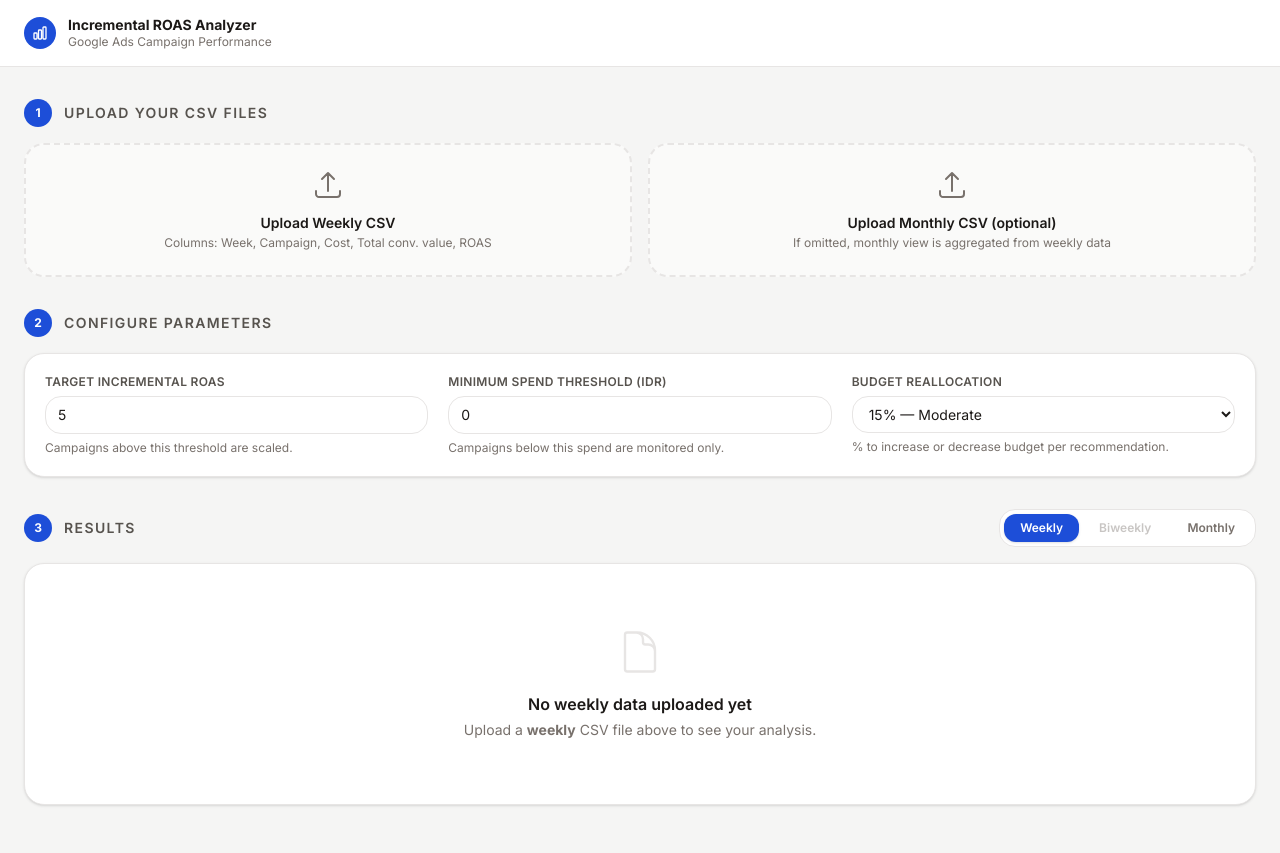
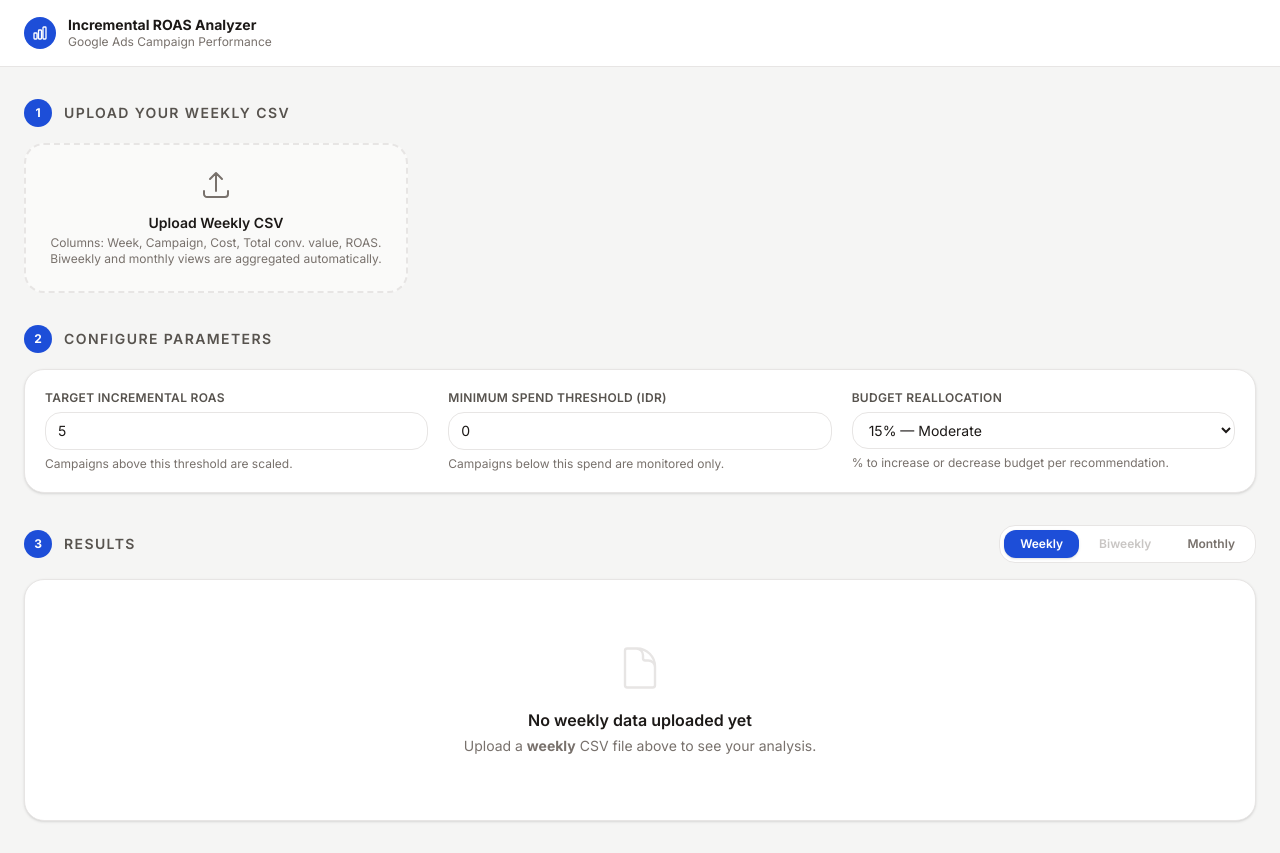
Before and after one commit to iyankzona/belajar-ygy, a Next.js app: page / in a window 1280 px wide. Built offline with nearby package versions, Linux system fonts and the light colour scheme.

Commit message:
feat: simplify data handling and remove monthly CSV upload
Co-authored-by: iyankzona <123718005+iyankzona@users.noreply.github.com>

```diff
--- a/src/components/Analyzer.tsx
+++ b/src/components/Analyzer.tsx
@@ -190,10 +190,8 @@ function ChartCard({ title, children }: { title: string; children: React.ReactEl
 export function Analyzer() {
   const [view, setView] = useState<ViewMode>('weekly')
   const [weeklyRows, setWeeklyRows] = useState<RawRow[]>([])
-  const [monthlyRows, setMonthlyRows] = useState<RawRow[]>([])
   const [weeklyFileName, setWeeklyFileName] = useState<string | null>(null)
-  const [monthlyFileName, setMonthlyFileName] = useState<string | null>(null)
-  const [errors, setErrors] = useState<Record<ViewMode, string>>({ weekly: '', biweekly: '', monthly: '' })
+  const [errors, setErrors] = useState<{ weekly: string }>({ weekly: '' })
   const [targetIncrementalRoas, setTargetIncrementalRoas] = useState(5)
   const [minimumSpend, setMinimumSpend] = useState(0)
   const [reallocationPercentage, setReallocationPercentage] = useState(15)
@@ -204,17 +202,13 @@ export function Analyzer() {
   const [decisionCadence, setDecisionCadence] = useState<DecisionCadence>('monthly')
   const [lastActionDates, setLastActionDates] = useState<CampaignActionsStore>(() => loadActions())
 
-  // Biweekly and monthly rows are derived from weekly data — aggregated on the fly.
-  // If a separate monthly CSV is loaded we use that; otherwise we aggregate from weekly
-  // so the monthly view is always consistent with the weekly source of truth.
+  // Biweekly and monthly rows are always derived from weekly data — single source of truth.
   const biweeklyRows = useMemo(() => aggregateBiweekly(weeklyRows), [weeklyRows])
   const monthlyRowsDerived = useMemo(() => aggregateMonthly(weeklyRows), [weeklyRows])
-  const usingUploadedMonthlyCSV = monthlyRows.length > 0
-  const effectiveMonthlyRows = usingUploadedMonthlyCSV ? monthlyRows : monthlyRowsDerived
 
-  const sourceRows = view === 'weekly' ? weeklyRows : view === 'biweekly' ? biweeklyRows : effectiveMonthlyRows
+  const sourceRows = view === 'weekly' ? weeklyRows : view === 'biweekly' ? biweeklyRows : monthlyRowsDerived
   const hasData = sourceRows.length > 0
-  const hasAnyData = weeklyRows.length > 0 || monthlyRows.length > 0
+  const hasAnyData = weeklyRows.length > 0
 
   const availablePeriods = useMemo(
     () => getAvailablePeriods(sourceRows, view),
@@ -294,18 +288,17 @@ export function Analyzer() {
     value: metrics.counts[cat],
   }))
 
-  const upload = (mode: ViewMode) => async (e: React.ChangeEvent<HTMLInputElement>) => {
+  const uploadWeekly = async (e: React.ChangeEvent<HTMLInputElement>) => {
     const file = e.target.files?.[0]
     if (!file) return
     try {
-      const rows = loadRows(await file.text(), mode)
-      if (mode === 'weekly') { setWeeklyRows(rows); setWeeklyFileName(file.name) }
-      else { setMonthlyRows(rows); setMonthlyFileName(file.name) }
-      setErrors((cur) => ({ ...cur, [mode]: '' }))
+      const rows = loadRows(await file.text(), 'weekly')
+      setWeeklyRows(rows)
+      setWeeklyFileName(file.name)
+      setErrors({ weekly: '' })
     } catch (err) {
-      if (mode === 'weekly') setWeeklyFileName(null)
-      else setMonthlyFileName(null)
-      setErrors((cur) => ({ ...cur, [mode]: err instanceof Error ? err.message : 'File cannot be parsed.' }))
+      setWeeklyFileName(null)
+      setErrors({ weekly: err instanceof Error ? err.message : 'File cannot be parsed.' })
     }
     e.target.value = ''
   }
@@ -340,34 +333,15 @@ export function Analyzer() {
 
         {/* ── Step 1: Upload ──────────────────────────────────────────────── */}
         <section>
-          <SectionLabel step={1} title="Upload your CSV files" />
-          <div className="grid grid-cols-1 sm:grid-cols-2 gap-4">
+          <SectionLabel step={1} title="Upload your Weekly CSV" />
+          <div className="max-w-sm">
             <FileUploadCard
               label="Upload Weekly CSV"
-              description="Columns: Week, Campaign, Cost, Total conv. value, ROAS"
+              description="Columns: Week, Campaign, Cost, Total conv. value, ROAS. Biweekly and monthly views are aggregated automatically."
               fileName={weeklyFileName}
               error={errors.weekly}
-              onChange={upload('weekly')}
+              onChange={uploadWeekly}
             />
-            <div className="flex flex-col gap-2">
-              <FileUploadCard
-                label="Upload Monthly CSV (optional)"
-                description="If omitted, monthly view is aggregated from weekly data"
-                fileName={monthlyFileName}
-                error={errors.monthly}
-                onChange={upload('monthly')}
-              />
-              {usingUploadedMonthlyCSV && (
-                <p className="text-[11px] text-monitor leading-relaxed px-1">
-                  Note: using separately uploaded monthly CSV — numbers may differ from the weekly-aggregated view if the two files have different attribution windows or campaign scope.
-                </p>
-              )}
-              {!usingUploadedMonthlyCSV && weeklyRows.length > 0 && (
-                <p className="text-[11px] text-muted leading-relaxed px-1">
-                  Monthly view is aggregated from your weekly data.
-                </p>
-              )}
-            </div>
           </div>
         </section>
 
```
Also changed, not shown: 1 other file (tests, documents, lock files or other folders).
